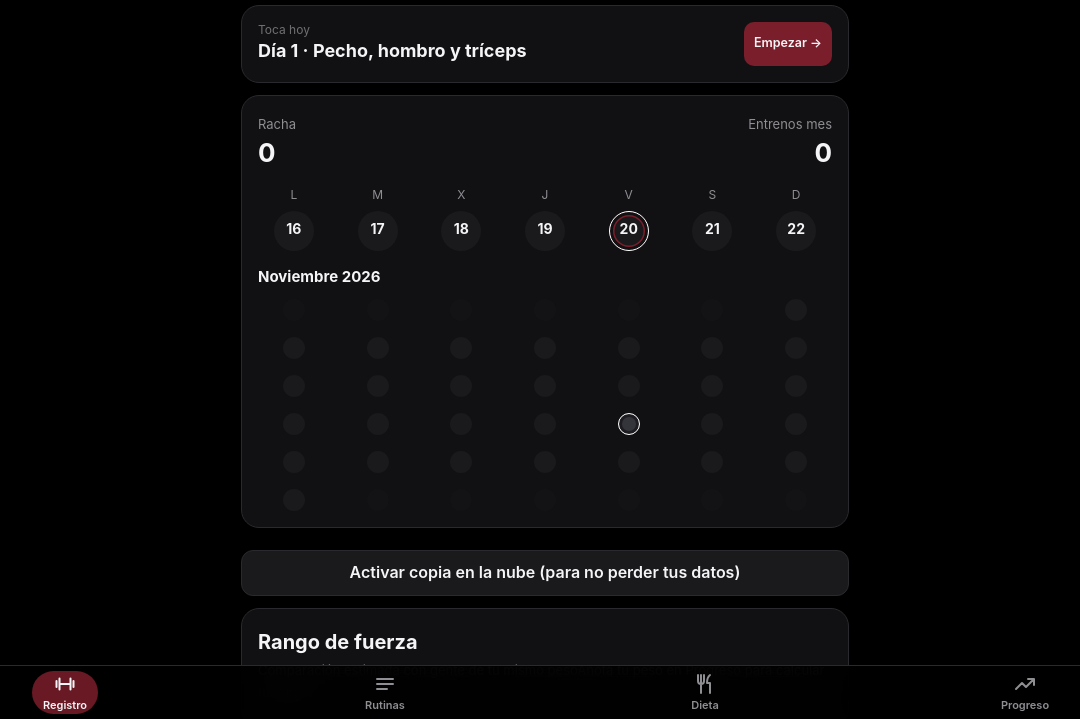
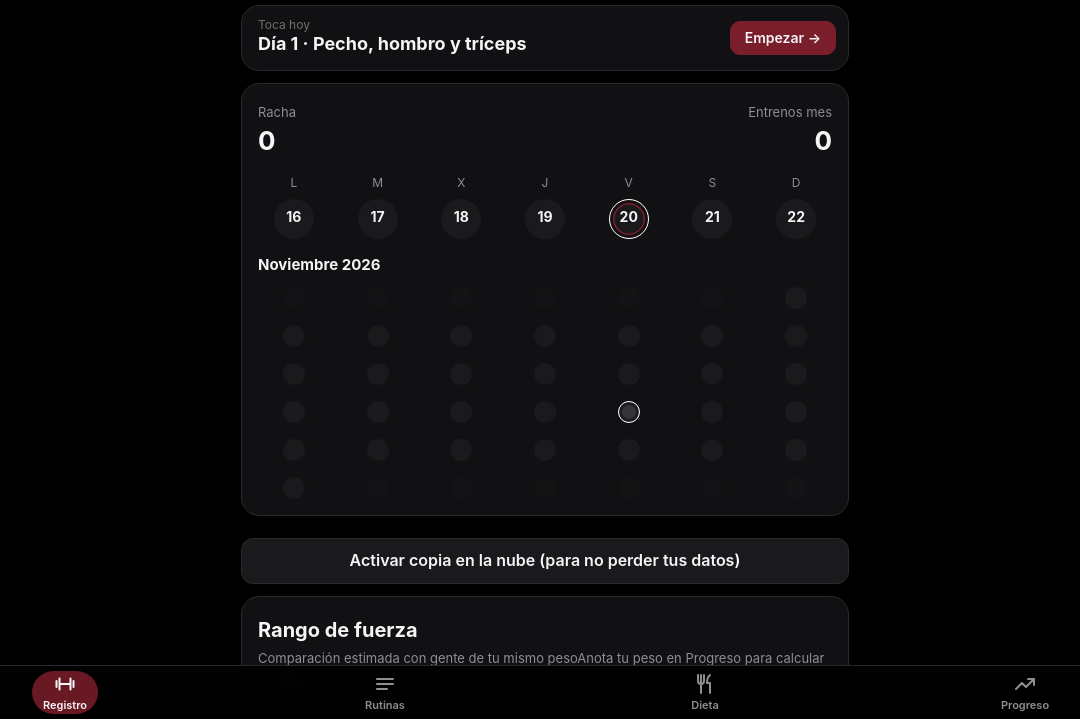
Before and after one commit to rodupesua27/gym-app, a plain HTML site: page public/index.html in a window 1280 px wide. Shown: the part 81-800 px from the top of the page, without its empty margins (95-1175 px from the left). Drawn offline with Linux system fonts and the light colour scheme; no server answers.

Commit message:
Toca hoy: botón centrado y proporcionado
Co-Authored-By: Claude Sonnet 5.5 <noreply@anthropic.com>
Claude-Session: https://claude.ai/code/session_019VSDtBq33ndC1gQTs28wpb

```diff
--- a/public/index.html
+++ b/public/index.html
@@ -51,9 +51,9 @@
 <main id="view"></main>
 <div id="restbar"></div>
 <nav id="tabs"></nav>
-<script src="/routines.js?v=zzzzzzzzzzzzzzzzzzzzzzzzzzzzzzzzzzzzzzzzzzzzzzzzzzzzzzzzzzzzzzzzzzzzzzzzzzzzzzzzzzzzzzzzzzzzzzzzzzzzzzzzzzzzzzzzzzzzzzzzzzzzzzzzzzzzzzzzzzzzzzzzzzzzzzzzzzzzzzzzzzzzzzzzzzzzzzzzzzzzzzz"></script>
+<script src="/routines.js?v=zzzzzzzzzzzzzzzzzzzzzzzzzzzzzzzzzzzzzzzzzzzzzzzzzzzzzzzzzzzzzzzzzzzzzzzzzzzzzzzzzzzzzzzzzzzzzzzzzzzzzzzzzzzzzzzzzzzzzzzzzzzzzzzzzzzzzzzzzzzzzzzzzzzzzzzzzzzzzzzzzzzzzzzzzzzzzzzzzzzzzzzz"></script>
 <script src="/diet.js?v=zzzzzzzzzzzzzzzzzzzzzzzzzzzzzzzzzzzzzzzzzzzzzzzzzzzzzzzzzzzzzzzzzzzzzzzzzzzzzzzzzzzzzzzzzzzzzzzzzzzzzzzzzzzzzzzzzzzzzzzzzzzzzzzzzzzzzzzzzzzzzzzzzzzzzzzzzzzzzzzzzzzzzzzzzzzzzzzzz"></script>
 <script src="/exinfo.js?v=zzzzzzzzzzzzzzzzzzzzzzzzzzzzzzzzzzzzzzzzzzzzzzzzzzzzzzzzzzzzzzzzzzzzzzzzzzzzzzzzzzzzzzzzzzzzzzzzzzzzzzzzzzzzzzzzzzzzzzzzzzzzzzzzzzzzzzzzzzzzzzzzzzzzzzzzzzzzzzzzzzzzzzzzzzzzzzzzz"></script>
-<script src="/app.js?v=zzzzzzzzzzzzzzzzzzzzzzzzzzzzzzzzzzzzzzzzzzzzzzzzzzzzzzzzzzzzzzzzzzzzzzzzzzzzzzzzzzzzzzzzzzzzzzzzzzzzzzzzzzzzzzzzzzzzzzzzzzzzzzzzzzzzzzzzzzzzzzzzzzzzzzzzzzzzzzzzzzzzzzzzzzzzzzzzzzzzzzzzzz"></script>
+<script src="/app.js?v=zzzzzzzzzzzzzzzzzzzzzzzzzzzzzzzzzzzzzzzzzzzzzzzzzzzzzzzzzzzzzzzzzzzzzzzzzzzzzzzzzzzzzzzzzzzzzzzzzzzzzzzzzzzzzzzzzzzzzzzzzzzzzzzzzzzzzzzzzzzzzzzzzzzzzzzzzzzzzzzzzzzzzzzzzzzzzzzzzzzzzzzzzzz"></script>
 </body>
 </html>
--- a/public/style.css
+++ b/public/style.css
@@ -455,8 +455,8 @@ section.ex.rmode > :not(.exh) { display: none; }
 section.ex.rmode { padding-bottom: 4px; }
 section.ex.rmode .ecnt { display: none; }
 
-.toca { display: flex; align-items: center; gap: 10px; margin: 0 0 12px; }
-.toca-tx { flex: 1; min-width: 0; display: flex; flex-direction: column; gap: 2px; }
-.toca-tx small { font-size: 12px; color: rgba(255,255,255,.4); }
-.toca-tx b { font-size: 18px; line-height: 1.25; }
-.toca-btn { flex: none; background: #7b1e2b; color: #fff; border: 0; border-radius: 10px; padding: 6px 10px; font-size: 12.5px; font-weight: 600; white-space: nowrap; }
+.toca { display: flex; align-items: center; justify-content: space-between; gap: 12px; margin: 0 0 12px; padding: 12px 12px 12px 16px; }
+.toca-tx { flex: 1; min-width: 0; display: flex; flex-direction: column; justify-content: center; gap: 1px; }
+.toca-tx small { font-size: 12px; line-height: 1.2; color: rgba(255,255,255,.4); }
+.toca-tx b { font-size: 18px; line-height: 1.2; }
+.toca .toca-btn { flex: none; align-self: center; display: inline-flex; align-items: center; justify-content: center; min-height: 0; height: 34px; padding: 0 14px; font-size: 14px; line-height: 1; border-radius: 10px; white-space: nowrap; }
--- a/public/sw.js
+++ b/public/sw.js
@@ -1,5 +1,5 @@
 // Service worker: primero red (para que los cambios se vean al reabrir), con copia local sin conexión.
-var CACHE = 'gym-v82';
+var CACHE = 'gym-v83';
 
 self.addEventListener('install', function () { self.skipWaiting(); });
 
```
